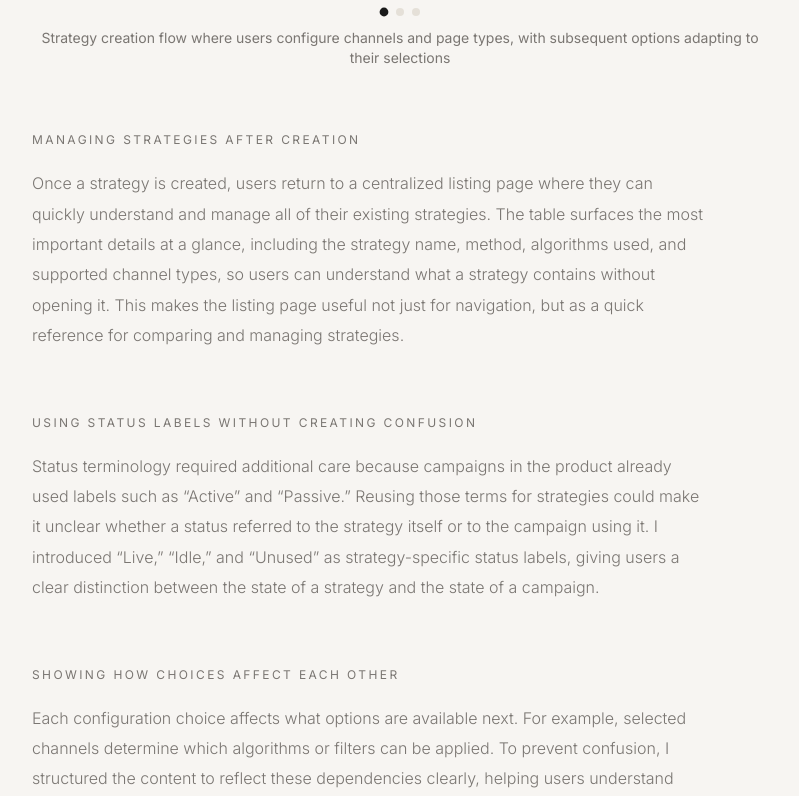
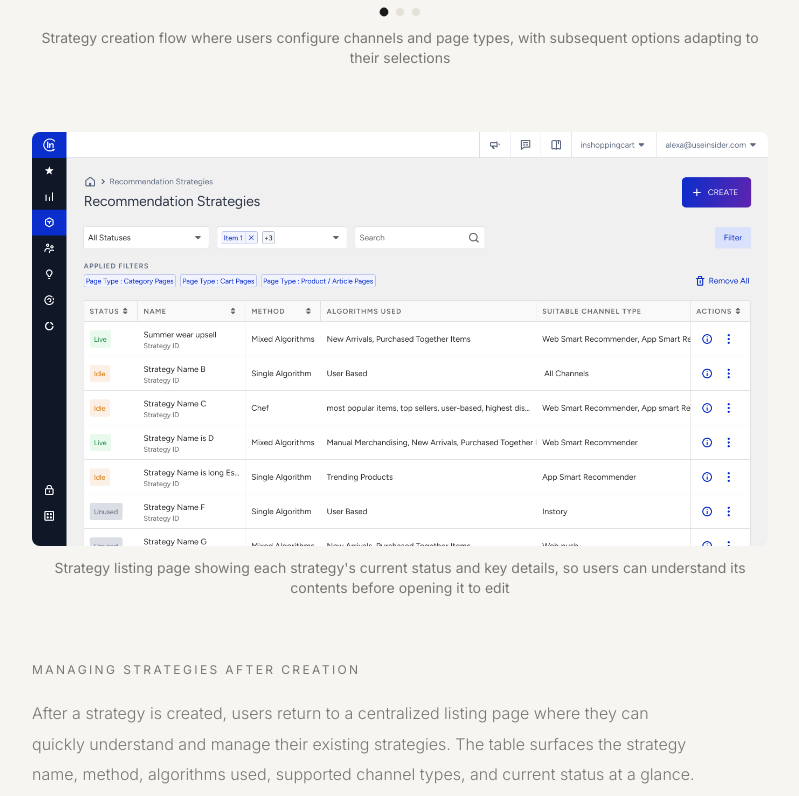
Before and after one commit to FaZeGHOSTbot/Content-Designer-Minimalistic-Portfolio, a React (Vite) app: page /work/recommendation-strategy-builder in a window 1280 px wide. Shown: the part 2000-2796 px from the top of the page, without its empty margins (240-1039 px from the left). Built offline with nearby package versions, Linux system fonts and the light colour scheme; a web font is replaced by a local one.

Commit message:
Add Project 2 strategy listing flow

```diff
--- a/src/data/projects.ts
+++ b/src/data/projects.ts
@@ -264,17 +264,24 @@ export const projects: Project[] = [
 },
 
 {
+  type: 'image',
+  src: '/images/project2/22.png',
+  caption:
+    'Strategy listing page showing each strategy\'s current status and key details, so users can understand its contents before opening it to edit'
+},
+
+{
   type: 'text',
   title: 'Managing Strategies After Creation',
   content:
-    'Once a strategy is created, users return to a centralized listing page where they can quickly understand and manage all of their existing strategies. The table surfaces the most important details at a glance, including the strategy name, method, algorithms used, and supported channel types, so users can understand what a strategy contains without opening it. This makes the listing page useful not just for navigation, but as a quick reference for comparing and managing strategies.'
+    'After a strategy is created, users return to a centralized listing page where they can quickly understand and manage their existing strategies. The table surfaces the strategy name, method, algorithms used, supported channel types, and current status at a glance. This gives users enough context to compare strategies and understand what each one contains without opening it, so they only need to enter the strategy when they want to edit it or make an update.'
 },
 
 {
   type: 'text',
   title: 'Using Status Labels Without Creating Confusion',
   content:
-    'Status terminology required additional care because campaigns in the product already used labels such as “Active” and “Passive.” Reusing those terms for strategies could make it unclear whether a status referred to the strategy itself or to the campaign using it. I introduced “Live,” “Idle,” and “Unused” as strategy-specific status labels, giving users a clear distinction between the state of a strategy and the state of a campaign.'
+    'Status terminology required additional care because campaigns in the product already used labels such as “Active” and “Passive.” Reusing those terms for strategies could make it unclear whether a status referred to the strategy itself or to the campaign using it. I introduced “Live,” “Idle,” and “Unused” as strategy-specific labels, making the distinction clear and helping users understand the state of a strategy without confusing it with a campaign status.'
 },
 
     {
```
